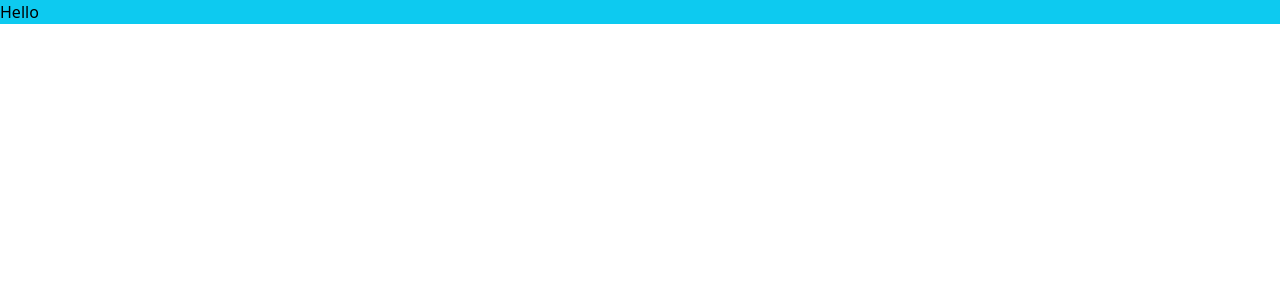
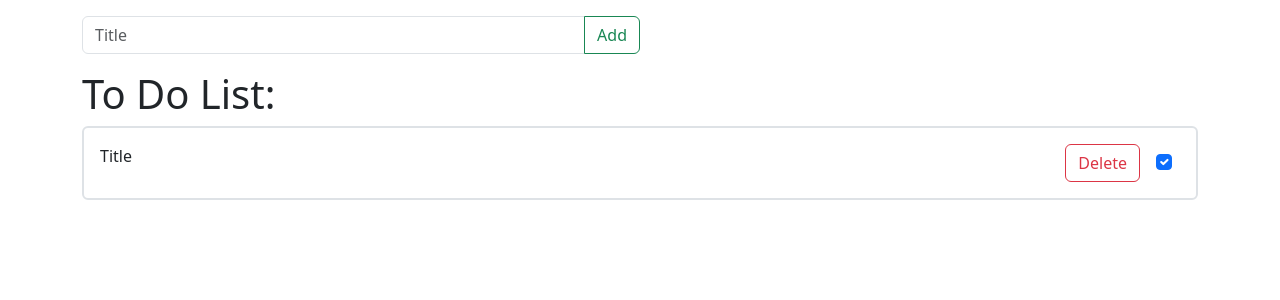
Before and after one commit to limbonalim/ToDoList-whit-Redux-Toolkit, a React (Vite) app: page / in a window 1280 px wide. Shown: the top 300 px of the page. Built offline with nearby package versions, Linux system fonts and the light colour scheme.

Commit message:
added Task component and Layout container

```diff
--- a/src/App.tsx
+++ b/src/App.tsx
@@ -1,9 +1,14 @@
+import MemoTask from './components/Task/Task';
+import Layout from './containers/Layout/Layout';
+
 const App = () => {
 
 
   return (
-    <div className="text-bg-info">Hello</div>
-  )
+    <Layout>
+      <MemoTask title="Title" isDone={true}/>
+    </Layout>
+  );
 };
 
-export default App
+export default App;
--- a/src/app/store.ts
+++ b/src/app/store.ts
@@ -2,7 +2,7 @@ import {configureStore} from '@reduxjs/toolkit';
 
 export const store = configureStore({
   reducer: {}
-})
+});
 
 export type RootState = ReturnType<typeof store.getState>;
 export type AppDispatch = typeof store.dispatch;
--- a/src/axios-api.ts
+++ b/src/axios-api.ts
@@ -2,6 +2,6 @@ import axios from 'axios';
 
 const AxiosApi = axios.create({
   baseURL: 'https://my-blog-b9721-default-rtdb.europe-west1.firebasedatabase.app'
-})
+});
 
 export default AxiosApi;
--- /dev/null
+++ b/src/components/Task/Task.tsx
@@ -0,0 +1,39 @@
+import React from 'react';
+
+interface Props {
+  title: string;
+  isDone: boolean;
+}
+
+const MemoTask: React.FC<Props> = React.memo(function Task({title, isDone}) {
+  const handleChange = () => {
+    console.log('change');
+  };
+
+  const handleDelete = () => {
+    console.log('deleting');
+  };
+
+  return (
+    <div className="d-flex justify-content-between border border-2 rounded p-3">
+      {title}
+      <div className="d-flex gap-3 align-items-center">
+        <button
+          className="btn btn-outline-danger"
+          onClick={handleDelete}
+        >Delete
+        </button>
+        <div className="form-check">
+          <input
+            className="form-check-input"
+            type="checkbox"
+            checked={isDone}
+            onChange={handleChange}
+          />
+        </div>
+      </div>
+    </div>
+  );
+});
+
+export default MemoTask;
--- /dev/null
+++ b/src/containers/Layout/Layout.tsx
@@ -0,0 +1,31 @@
+import React, {PropsWithChildren} from 'react';
+
+interface Props extends PropsWithChildren {
+
+}
+
+const Layout: React.FC<Props> = ({children}) => {
+  return (
+    <div className="container">
+      <form>
+        <div className="input-group my-3 w-50">
+          <input
+            className="form-control"
+            placeholder="Title"
+          />
+          <button
+            className="btn btn-outline-success"
+            type="button"
+          >Add
+          </button>
+        </div>
+      </form>
+      <h1>To Do List:</h1>
+      <div>
+        {children}
+      </div>
+    </div>
+  );
+};
+
+export default Layout;
```
Also changed, not shown: src/main.tsx (+6 -6 lines).
